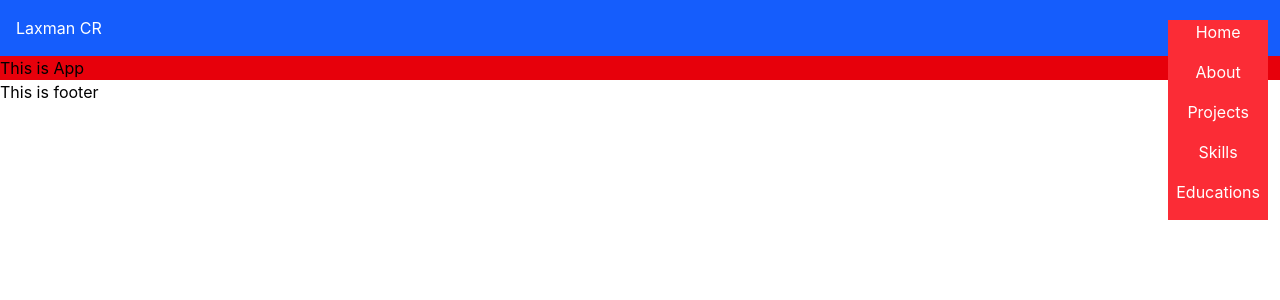
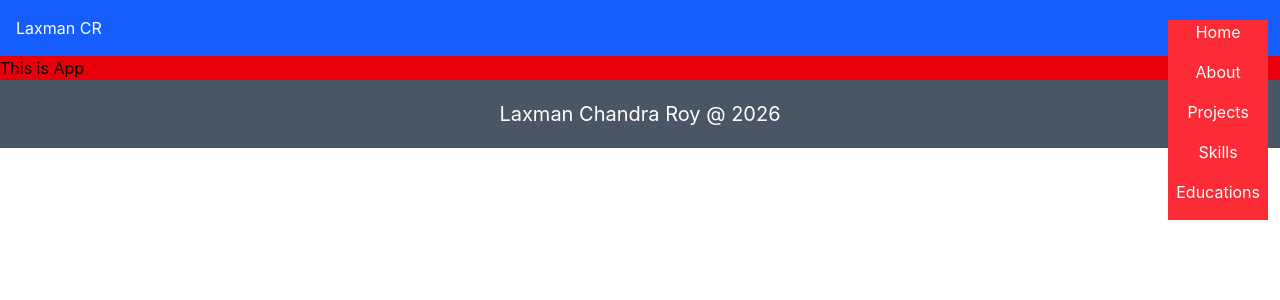
Before and after one commit to laxmancroy/mern-without-ai, a React (Vite) app: page / in a window 1280 px wide. Shown: the top 300 px of the page. Built offline with nearby package versions, Linux system fonts and the light colour scheme.

Commit message:
minimal footer modified

```diff
--- a/src/components/Footer.jsx
+++ b/src/components/Footer.jsx
@@ -1,5 +1,7 @@
 export function Footer() {
     return (
-        <div>This is footer</div>
+        <footer className="bg-gray-600 text-white text-center py-5 text-xl">
+            <span>Laxman Chandra Roy @ 2026</span>
+        </footer>
     )
 }
```
